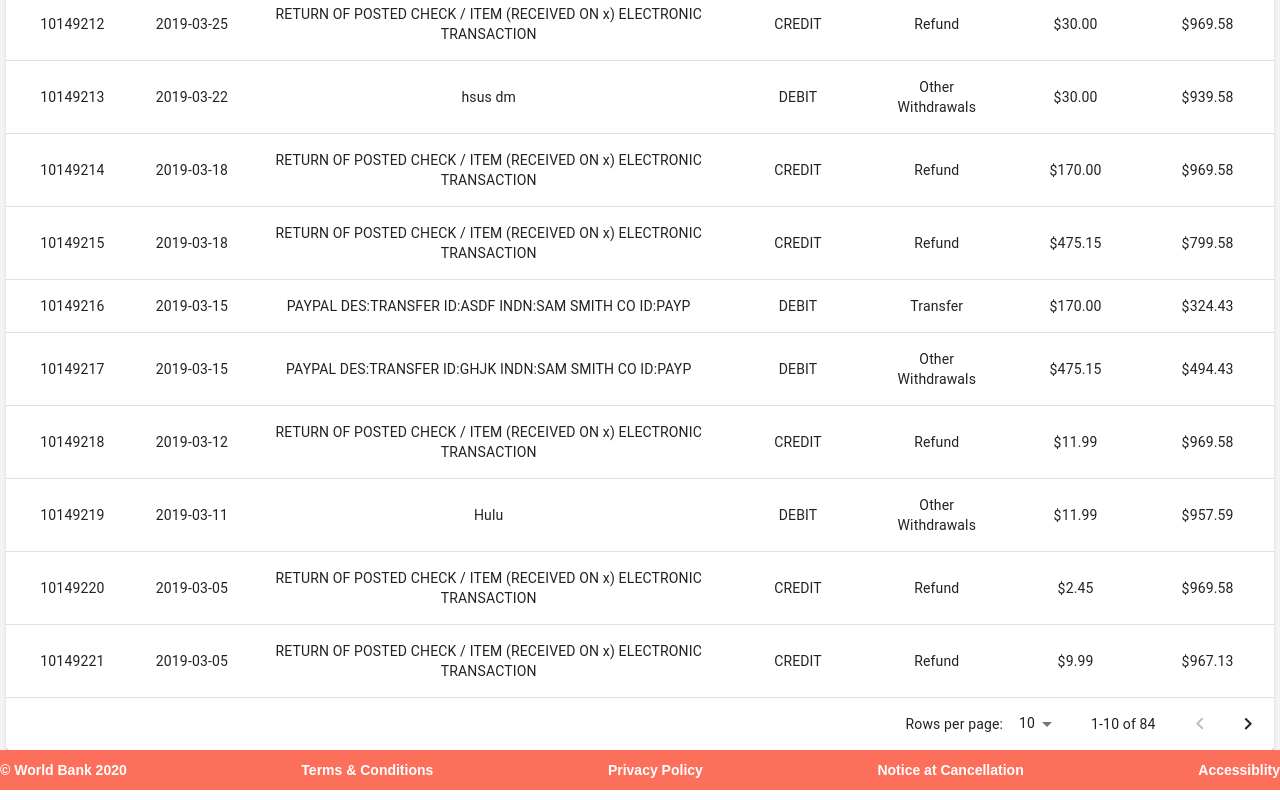
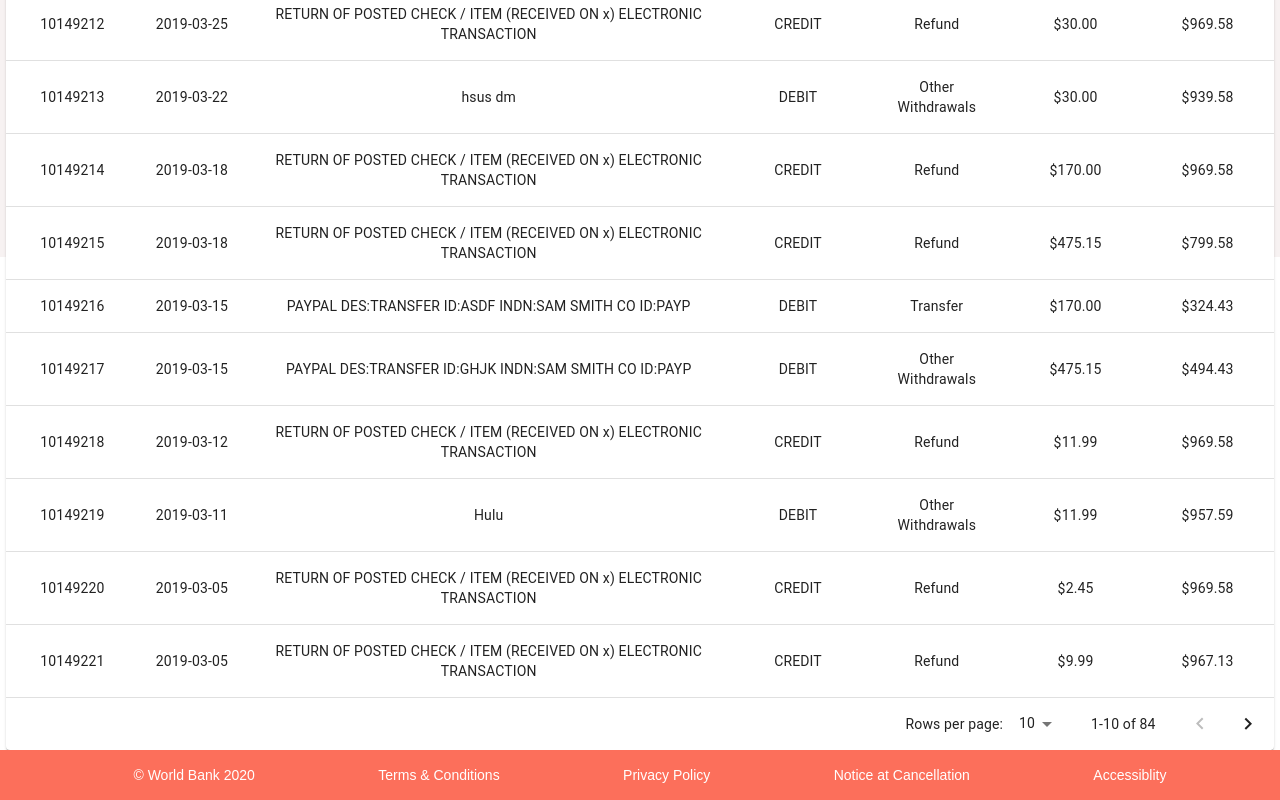
Before and after one commit to asingh120/react_UI-UX, a React (Create React App) app: page / in a window 1280 px wide. Shown: the part 543-1343 px from the top of the page. Built offline with nearby package versions, Linux system fonts and the light colour scheme; the HTML template or start-up script is replaced by a standard one.

Commit message:
adjusted footer

```diff
--- a/src/App.css
+++ b/src/App.css
@@ -2,6 +2,8 @@
   text-align: center;
   font-family: Arial, Helvetica, sans-serif;
   background-color: #f7f2f2;
+  position: relative;
+  height: 100vh;
   /* background-image: radial-gradient(black 50%, transparent 50%); */
   /* background-image: radial-gradient(rgba(255, 0, 0, 0), rgb(27, 80, 129));
   background-size: 20px 20px; */
--- a/src/App.js
+++ b/src/App.js
@@ -29,7 +29,10 @@ const useStyle = makeStyles({
 const App = () => {
   const classes = useStyle();
   return (
-    <div className="App">
+    <div
+      className="App"
+      style={{ position: "absolute", bottom: 0, width: "100%" }}
+    >
       <Header />
       <div style={{ width: "100%" }}>
         <div className={classes.root}>
--- a/src/Components/Footer.js
+++ b/src/Components/Footer.js
@@ -3,15 +3,13 @@ import React from "react";
 const footerStyles = {
   display: "flex",
   color: "white",
-  justifyContent: "space-between",
+  justifyContent: "space-evenly",
   alignItems: "center",
-  width: "auto",
-  height: 40,
-  marginLeft: "auto",
-  marginRight: "auto",
-  padding: "10px, 5px, 5px, 5px",
+  width: "100%",
+  height: 30,
+  padding: "10px",
   fontFamily: "Arial",
-  fontWeight: "600",
+  fontWeight: "500",
   background: "#fc6f5b",
   fontSize: 14,
   textDecoration: "none"
--- a/src/Components/Header.js
+++ b/src/Components/Header.js
@@ -41,11 +41,14 @@ const linkWrapper = {
 };
 
 const burgerLogoStyle = {
+  textAlign: "left",
   fontFamily: "Nobel",
-  color: "white",
+  color: "#f3f3f3",
   fontSize: 30,
-  fontWeight: "700",
-  background: "#fc6f5b"
+  fontWeight: "bold",
+  background: "#fc6f5b",
+  padding: "5px",
+  marginRight: "10px"
 };
 
 const useStyle = makeStyles({
@@ -78,8 +81,9 @@ const Header = () => {
   if (menu) {
     return (
       <div onClick={() => setMenu(false)}>
-        <div style={burgerLogoStyle}>{account.accountName}</div>
-
+        <div>
+          <div style={burgerLogoStyle}>{account.accountName}</div>
+        </div>
         <div>
           <div style={burgerStyle}>
             <a
```
